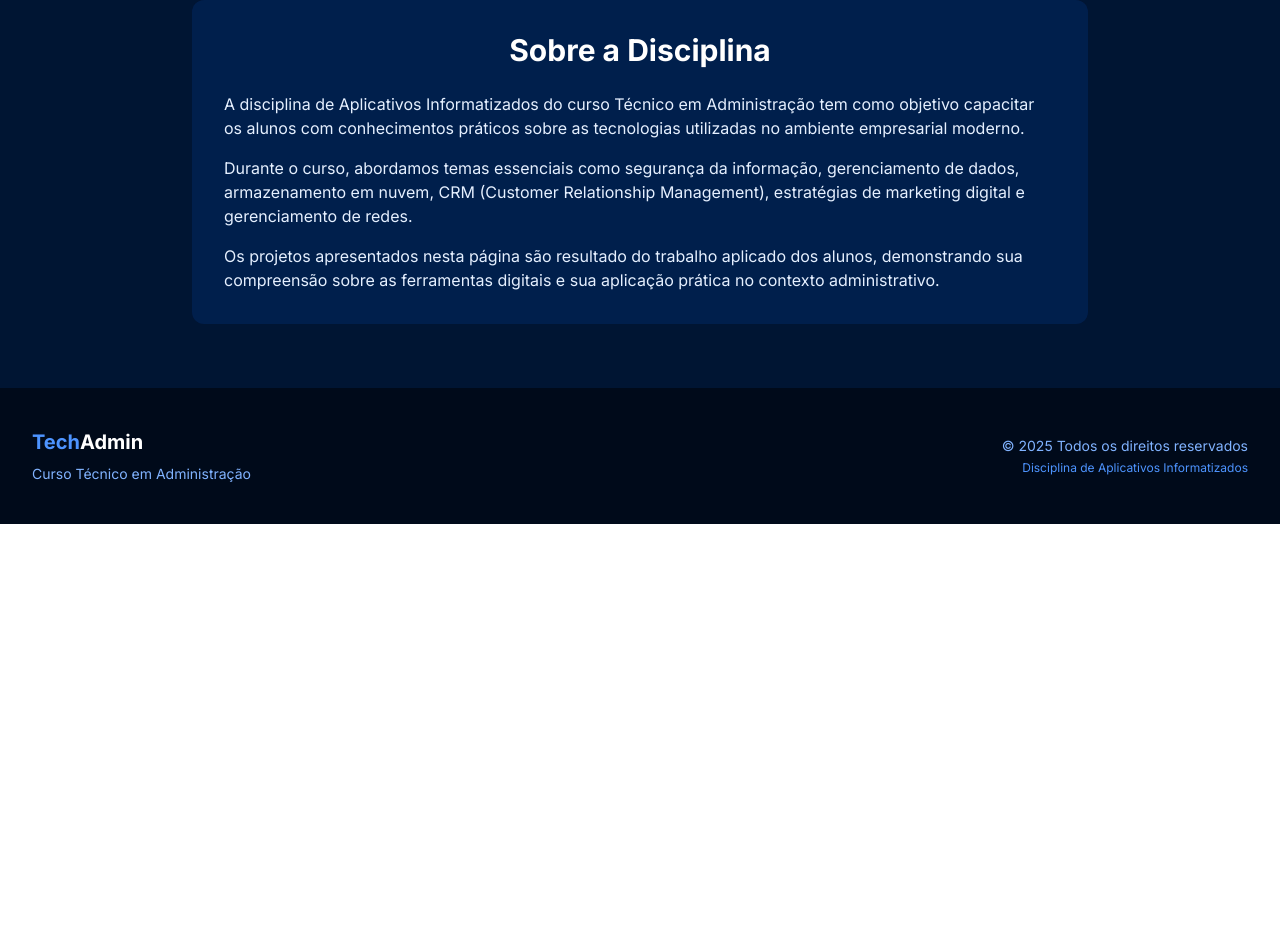
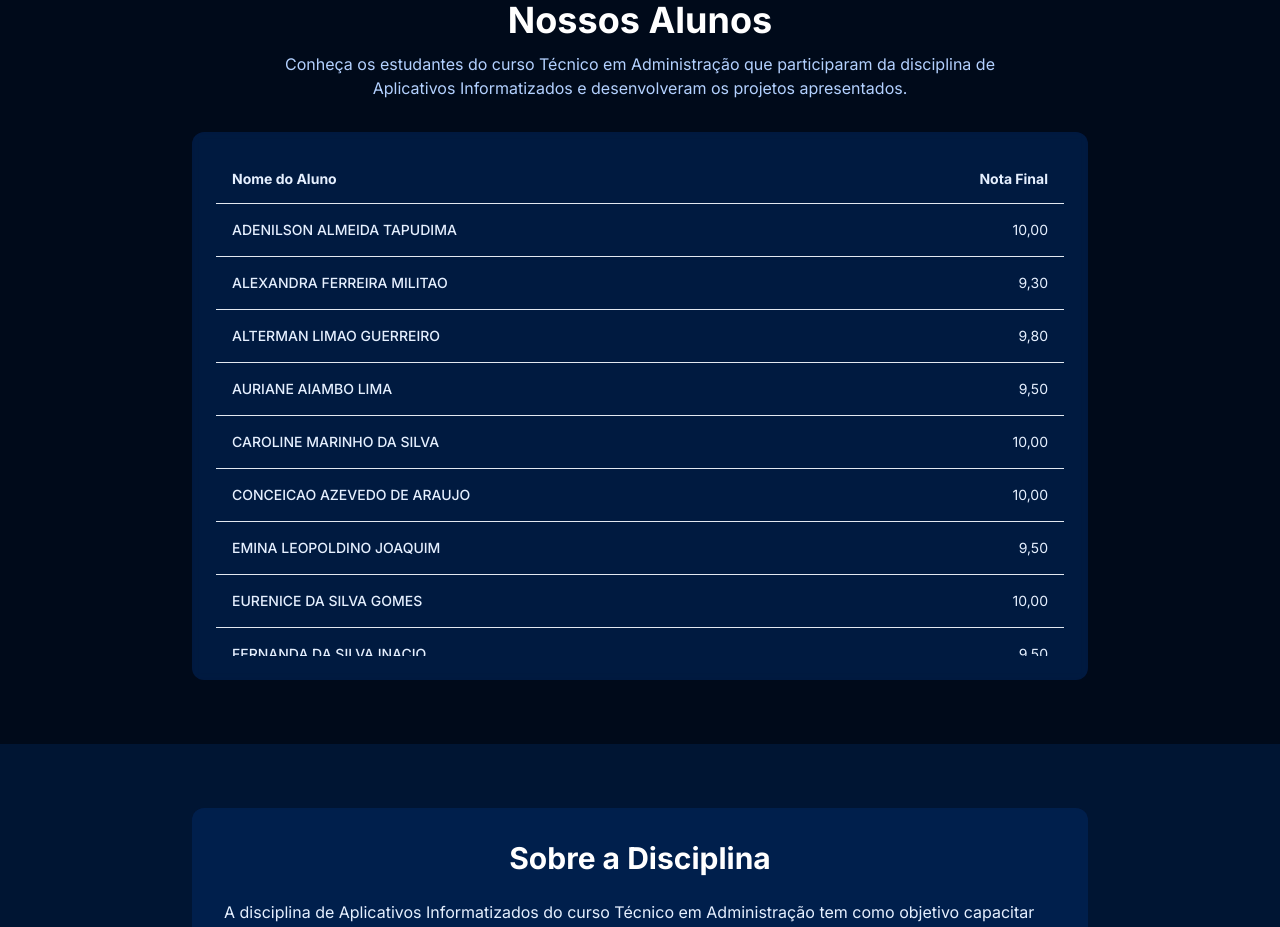
Before and after one commit to jhollyfer/cetam-aplicativos-informatizados, a React (Vite) app: page / in a window 1280 px wide. Shown: the part 2054-2981 px from the top of the page. Before the commit the page ends 2578 px from the top, so only its background shows below. Built offline with nearby package versions, Linux system fonts and the light colour scheme.

Commit message:
Add student names section and SEO
Add a new section to display student names and implement SEO best practices.

```diff
--- a/index.html
+++ b/index.html
@@ -4,20 +4,25 @@
   <head>
     <meta charset="UTF-8" />
     <meta name="viewport" content="width=device-width, initial-scale=1.0" />
-    <title>TechAdmin - Projetos de Aplicativos Informatizados</title>
-    <meta name="description" content="Projetos desenvolvidos pelos alunos do curso técnico em administração na disciplina de aplicativos informatizados." />
+    <title>TechAdmin - Projetos de Aplicativos Informatizados - Técnico em Administração</title>
+    <meta name="description" content="Projetos desenvolvidos pelos alunos do curso técnico em administração na disciplina de aplicativos informatizados. Segurança da informação, CRM, marketing digital e muito mais." />
     <meta name="author" content="Turma de Técnico em Administração" />
+    <meta name="keywords" content="técnico administração, projetos, aplicativos informatizados, tecnologia, CRM, marketing digital, segurança da informação" />
 
     <meta property="og:title" content="TechAdmin - Projetos de Aplicativos Informatizados" />
-    <meta property="og:description" content="Projetos desenvolvidos pelos alunos do curso técnico em administração na disciplina de aplicativos informatizados." />
+    <meta property="og:description" content="Projetos desenvolvidos pelos alunos do curso técnico em administração na disciplina de aplicativos informatizados. Veja os nomes dos alunos e seus trabalhos." />
     <meta property="og:type" content="website" />
     <meta property="og:image" content="https://lovable.dev/opengraph-image-p98pqg.png" />
+    <meta property="og:url" content="https://techadmin-projetos.com" />
 
     <meta name="twitter:card" content="summary_large_image" />
     <meta name="twitter:site" content="@lovable_dev" />
+    <meta name="twitter:title" content="TechAdmin - Projetos de Aplicativos Informatizados" />
+    <meta name="twitter:description" content="Conheça os projetos e os alunos do curso Técnico em Administração na disciplina de Aplicativos Informatizados." />
     <meta name="twitter:image" content="https://lovable.dev/opengraph-image-p98pqg.png" />
 
     <link rel="stylesheet" href="https://fonts.googleapis.com/css2?family=Inter:wght@300;400;500;600;700&display=swap">
+    <link rel="canonical" href="https://techadmin-projetos.com" />
   </head>
 
   <body>
--- a/src/components/ScrollToTop.tsx
+++ b/src/components/ScrollToTop.tsx
@@ -22,10 +22,12 @@ const ScrollToTop = () => {
       const element = document.getElementById(id);
 
       if (element) {
-        element.scrollIntoView({
-          behavior: "smooth",
-          block: "start"
-        });
+        setTimeout(() => {
+          element.scrollIntoView({
+            behavior: "smooth",
+            block: "start"
+          });
+        }, 100);
       }
     }
   }, [hash]);
--- /dev/null
+++ b/src/components/StudentsSection.tsx
@@ -0,0 +1,85 @@
+
+import { ScrollArea } from "@/components/ui/scroll-area";
+import { Table, TableHeader, TableBody, TableRow, TableHead, TableCell } from "@/components/ui/table";
+
+interface Student {
+  name: string;
+  finalScore: string;
+}
+
+const students: Student[] = [
+  { name: "ADENILSON ALMEIDA TAPUDIMA", finalScore: "10,00" },
+  { name: "ALEXANDRA FERREIRA MILITAO", finalScore: "9,30" },
+  { name: "ALTERMAN LIMAO GUERREIRO", finalScore: "9,80" },
+  { name: "AURIANE AIAMBO LIMA", finalScore: "9,50" },
+  { name: "CAROLINE MARINHO DA SILVA", finalScore: "10,00" },
+  { name: "CONCEICAO AZEVEDO DE ARAUJO", finalScore: "10,00" },
+  { name: "EMINA LEOPOLDINO JOAQUIM", finalScore: "9,50" },
+  { name: "EURENICE DA SILVA GOMES", finalScore: "10,00" },
+  { name: "FERNANDA DA SILVA INACIO", finalScore: "9,50" },
+  { name: "FRANCISCO NEGREIROS DA SILVA NETO", finalScore: "10,00" },
+  { name: "GILZIANDRE GUIMARAES BATALHA", finalScore: "10,00" },
+  { name: "JOSINEIA LIMA DE SOUZA", finalScore: "10,00" },
+  { name: "KAULI ROCHA VEIGA", finalScore: "10,00" },
+  { name: "KAUWANY FERNANDES ALVES", finalScore: "10,00" },
+  { name: "MARIA DA CONCEICAO DOS SANTOS BRITO", finalScore: "10,00" },
+  { name: "MARIA DOS REIS FARIAS", finalScore: "9,80" },
+  { name: "MARQUILENE GOMES PESO", finalScore: "10,00" },
+  { name: "NADIA ROBERTA DA SILVA NASCIMENTO", finalScore: "9,50" },
+  { name: "NAYARA LIMA RODRIGUES", finalScore: "9,50" },
+  { name: "NAYZE MOCAMBITE DE LIMA", finalScore: "9,50" },
+  { name: "NILCIENE PEREIRA CASTILHO", finalScore: "10,00" },
+  { name: "PATRICIA JUDITH DOS SANTOS CHAGAS", finalScore: "10,00" },
+  { name: "PEDRO GUILHERME TAPUDIMA DA COSTA", finalScore: "10,00" },
+  { name: "PEDRO VICTOR DA SILVA E SILVA", finalScore: "10,00" },
+  { name: "REGINA DA COSTA BARBOSA", finalScore: "10,00" },
+  { name: "RUBENS DA SILVA DE SOUZA", finalScore: "10,00" },
+  { name: "SARAH QUEZIA DA SILVA ARIMATEIA", finalScore: "10,00" },
+  { name: "TACIANY AZEVEDO DOS SANTOS", finalScore: "9,50" },
+  { name: "VALDEMIRO RODRIGUES DA ROCHA FILHO", finalScore: "9,50" },
+  { name: "VITORIA MARTINS TEIXEIRA", finalScore: "10,00" },
+  { name: "WAGNER COELHO PEREIRA", finalScore: "10,00" },
+  { name: "YANNE RAMOS CHUNHA", finalScore: "N/A" }
+];
+
+const StudentsSection = () => {
+  return (
+    <section id="alunos" className="bg-tech-950 py-16 animate-fade-in">
+      <div className="container">
+        <div className="mb-8 text-center">
+          <h2 className="text-4xl font-bold mb-3 text-white">Nossos Alunos</h2>
+          <p className="text-tech-200 max-w-3xl mx-auto">
+            Conheça os estudantes do curso Técnico em Administração que participaram da disciplina de Aplicativos Informatizados e desenvolveram os projetos apresentados.
+          </p>
+        </div>
+
+        <div className="bg-tech-800/50 backdrop-blur-sm rounded-xl p-6 max-w-4xl mx-auto">
+          <ScrollArea className="h-[500px] w-full">
+            <Table>
+              <TableHeader>
+                <TableRow>
+                  <TableHead className="text-tech-100 font-bold">Nome do Aluno</TableHead>
+                  <TableHead className="text-tech-100 font-bold text-right">Nota Final</TableHead>
+                </TableRow>
+              </TableHeader>
+              <TableBody>
+                {students.map((student, index) => (
+                  <TableRow
+                    key={index}
+                    className="animate-fade-in text-tech-100 hover:bg-tech-700/30"
+                    style={{ animationDelay: `${index * 0.05}s` }}
+                  >
+                    <TableCell className="font-medium">{student.name}</TableCell>
+                    <TableCell className="text-right">{student.finalScore}</TableCell>
+                  </TableRow>
+                ))}
+              </TableBody>
+            </Table>
+          </ScrollArea>
+        </div>
+      </div>
+    </section>
+  );
+};
+
+export default StudentsSection;
--- a/src/pages/Index.tsx
+++ b/src/pages/Index.tsx
@@ -3,6 +3,7 @@ import { useState } from "react";
 import Header from "@/components/Header";
 import Hero from "@/components/Hero";
 import ProjectGrid from "@/components/ProjectGrid";
+import StudentsSection from "@/components/StudentsSection";
 import Footer from "@/components/Footer";
 import { projects } from "@/data/projects";
 
@@ -70,6 +71,8 @@ const Index = () => {
         <ProjectGrid projects={filteredProjects} />
       </section>
 
+      <StudentsSection />
+
       <section id="sobre" className="bg-tech-900 py-16">
         <div className="container">
           <div className="bg-tech-800/50 backdrop-blur-sm rounded-xl p-8 max-w-4xl mx-auto">
```
